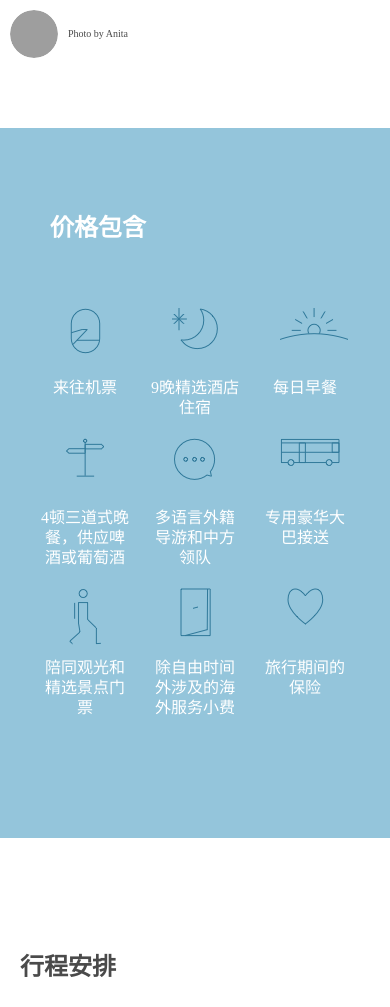
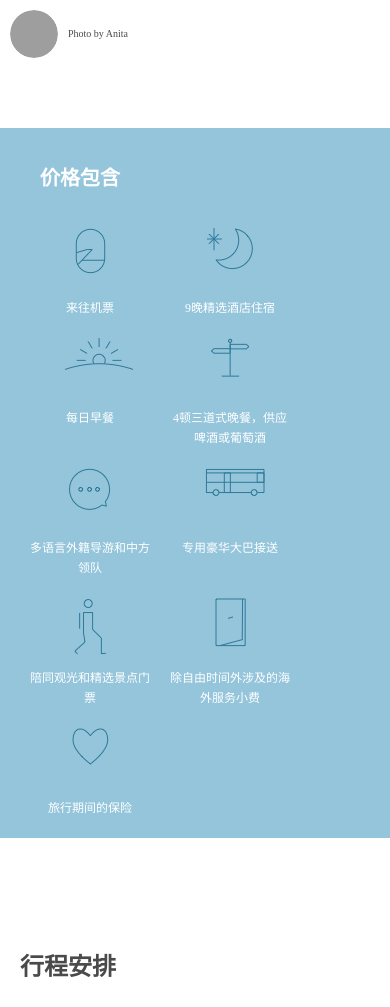
Before and after one commit to ChristyQian/travelPlus-4.0, a PHP site: page /Itinerary.html in a window 390 px wide; the page is wider, and only the part inside the window is pictured. Shown: the part 2112-3119 px from the top of that part. Run offline with PHP 8.4, Linux system fonts and the light colour scheme; some libraries are stand-ins or nearby versions; some web fonts are replaced; grey boxes are pictures that could not be loaded.

Commit message:
Made perfect for what’s included…

```diff
--- a/css/itinerary.css
+++ b/css/itinerary.css
@@ -549,8 +549,19 @@
 	.itineraryMap img {
 		padding:0;
 	}
+	.blueIconBg {
+		padding:20px;
+	}
+	.blueIconBg .site h4 {
+		font-size:20px;
+		margin-top:0;
+	}
+	.blueIconBg .section {
+		padding:0;
+	}
 	.includedItems div {
-		flex:1 1 90px;
+		flex:0 1 120px;
+		font-size:12px;
 	}
 	.borderBtn.allItinerary {
 		width:300px;
```
